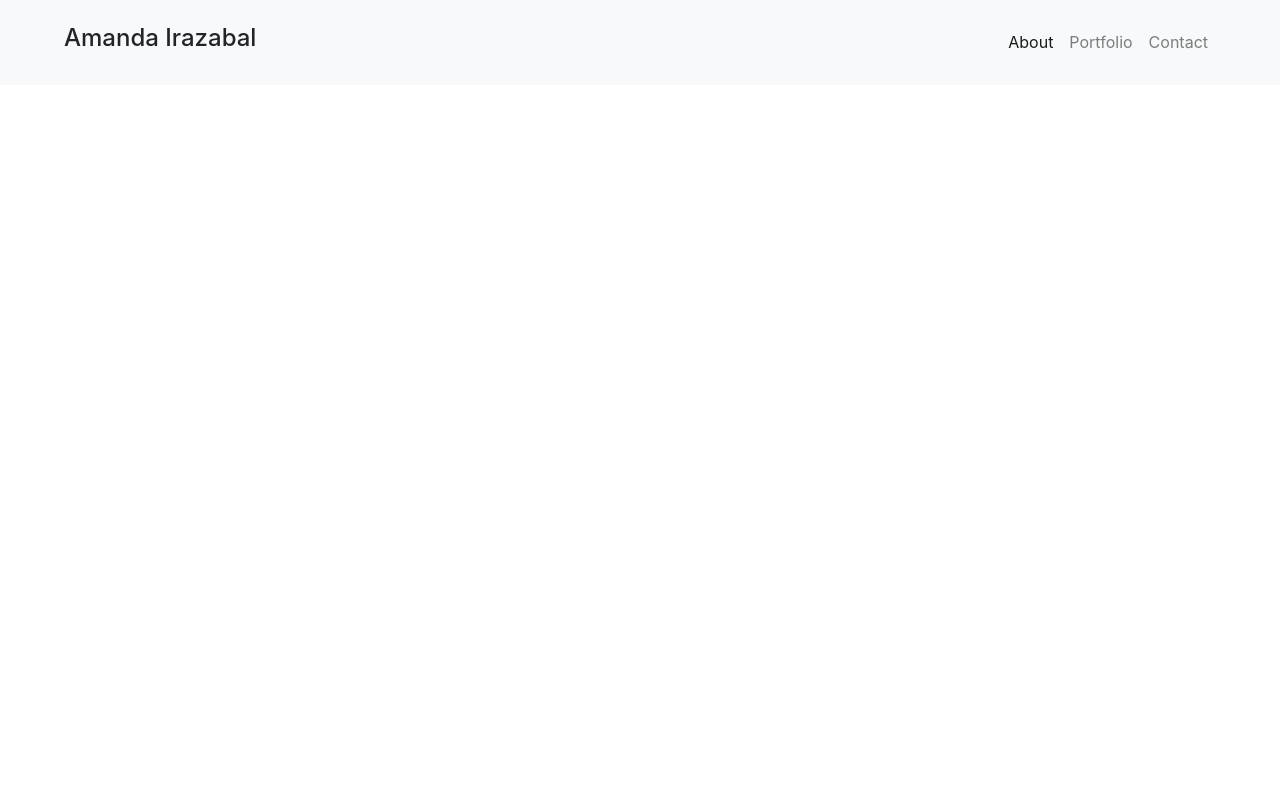
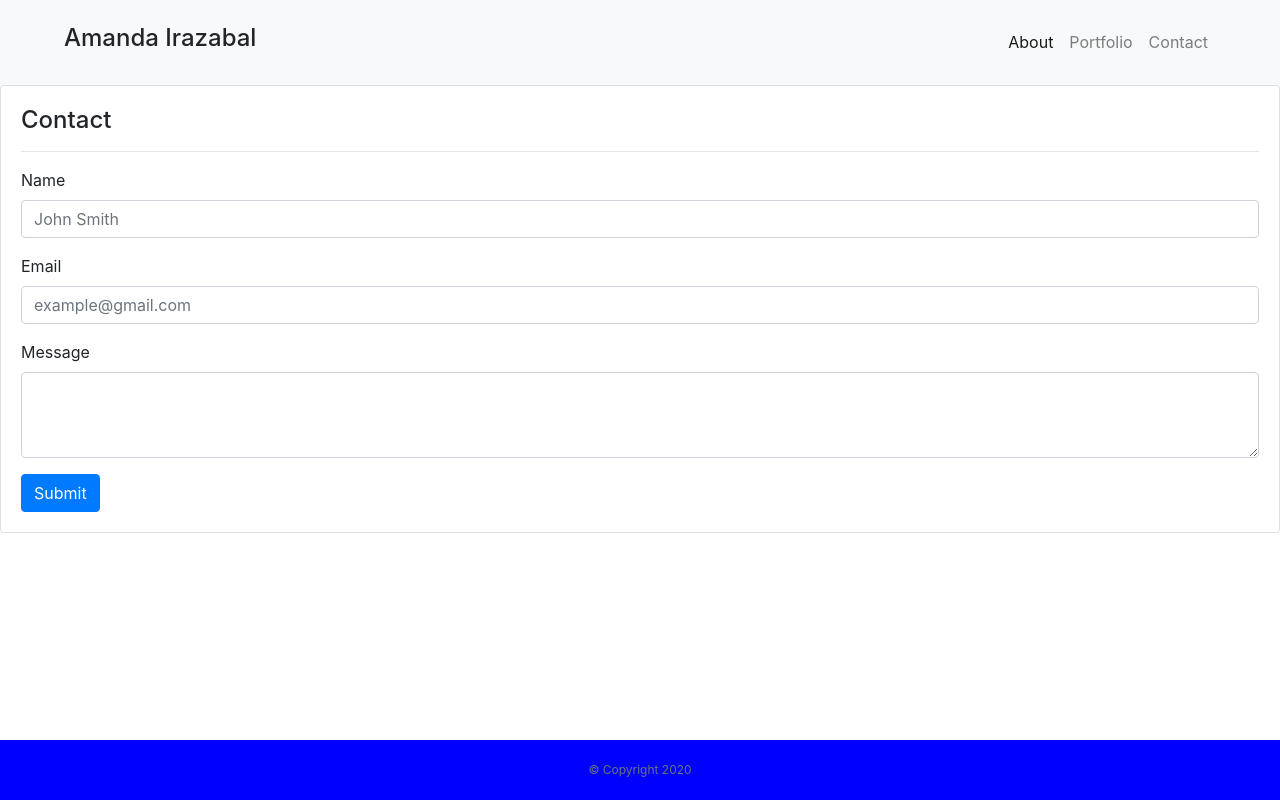
Before and after one commit to airazabal92/Homework-2-Portfolio, a plain HTML site: page contact.html in a window 1280 px wide. Drawn offline with nearby package versions, Linux system fonts and the light colour scheme.

Commit message:
Working contact page content

```diff
--- a/contact.html
+++ b/contact.html
@@ -7,6 +7,9 @@
 
     <!-- Bootstrap CSS -->
     <link rel="stylesheet" href="https://stackpath.bootstrapcdn.com/bootstrap/4.4.1/css/bootstrap.min.css" integrity="sha384-Vkoo8x4CGsO3+Hhxv8T/Q5PaXtkKtu6ug5TOeNV6gBiFeWPGFN9MuhOf23Q9Ifjh" crossorigin="anonymous">
+
+    <!-- Custom CSS -->
+    <link href="style.css" rel="stylesheet">
 
     <title>My Portfolio</title>
 </head>
@@ -36,16 +39,47 @@
     </nav>
 
 
+    <main role="main">
 
+        <!-- Contact me section -->
 
-    <div class="container">
-        <!-- Content here -->
-        <div class="row">
-            <div class="col-lg">
+       <div id="contactMeContainer">
+
+        <div class="card" id="contactMeCard">
+            <div class="card-body">
+                <h2 class="card-title">Contact</h2>
+                <hr>
+
+                <form>
+                    <div class="form-group">
+                      <label for="exampleInputEmail1">Name</label>
+                      <input type="email" class="form-control" id="exampleInputEmail1" aria-describedby="emailHelp" placeholder="John Smith">
+                    </div>
+                    <div class="form-group">
+                      <label for="exampleInputPassword1">Email</label>
+                      <input type="password" class="form-control" id="exampleInputPassword1" placeholder="example@gmail.com">
+                    </div>
+                    <div class="form-group">
+                        <label for="exampleFormControlTextarea1">Message</label>
+                        <textarea class="form-control" id="exampleFormControlTextarea1" rows="3"></textarea>
+                      </div>
+                    <button type="submit" class="btn btn-primary">Submit</button>
+                  </form>
 
             </div>
         </div>
-    </div>
+
+        </div>
+
+    </main>
+
+    <!-- Footer -->
+
+    <footer class="footer clearfix">
+        <div class="container">
+            <span class="text-muted">&copy; Copyright 2020</span>
+        </div>
+    </footer>
 
     <!-- Optional JavaScript -->
     <!-- jQuery first, then Popper.js, then Bootstrap JS -->
```
